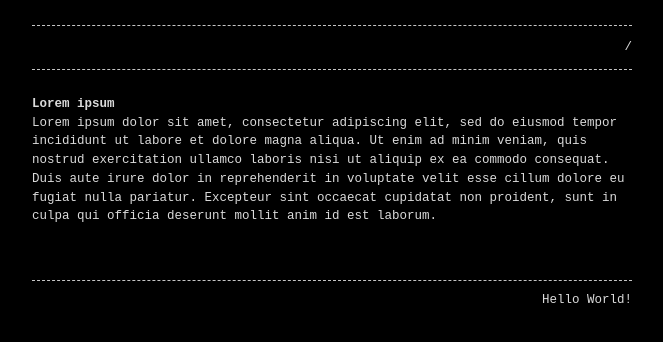
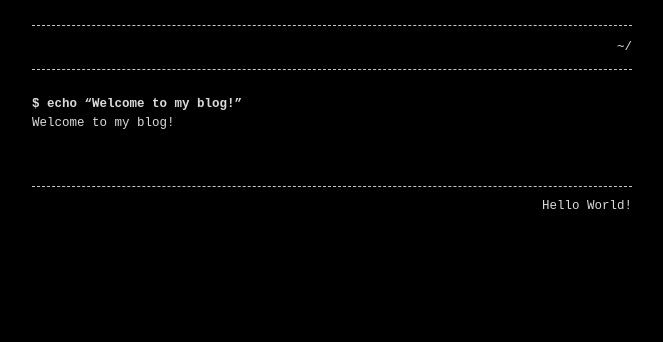
Before and after one commit to Maligators/maligators.github.io, a Jekyll site: the page built from index.md, in a window 1280 px wide. Shown: the top 342 px of the page, without its empty margins (308-971 px from the left). Built offline with Jekyll 4.4.1, drawn with Linux system fonts in a browser that asks for light colours.

Commit message:
Update index.md

```diff
--- a/index.md
+++ b/index.md
@@ -1,9 +1,9 @@
 ---
-title: /
+title: ~/
 layout: home
 permalink: /
 ---
 
-# Lorem ipsum
+# $ echo "Welcome to my blog!"
 
-Lorem ipsum dolor sit amet, consectetur adipiscing elit, sed do eiusmod tempor incididunt ut labore et dolore magna aliqua. Ut enim ad minim veniam, quis nostrud exercitation ullamco laboris nisi ut aliquip ex ea commodo consequat. Duis aute irure dolor in reprehenderit in voluptate velit esse cillum dolore eu fugiat nulla pariatur. Excepteur sint occaecat cupidatat non proident, sunt in culpa qui officia deserunt mollit anim id est laborum.
+Welcome to my blog!
```
